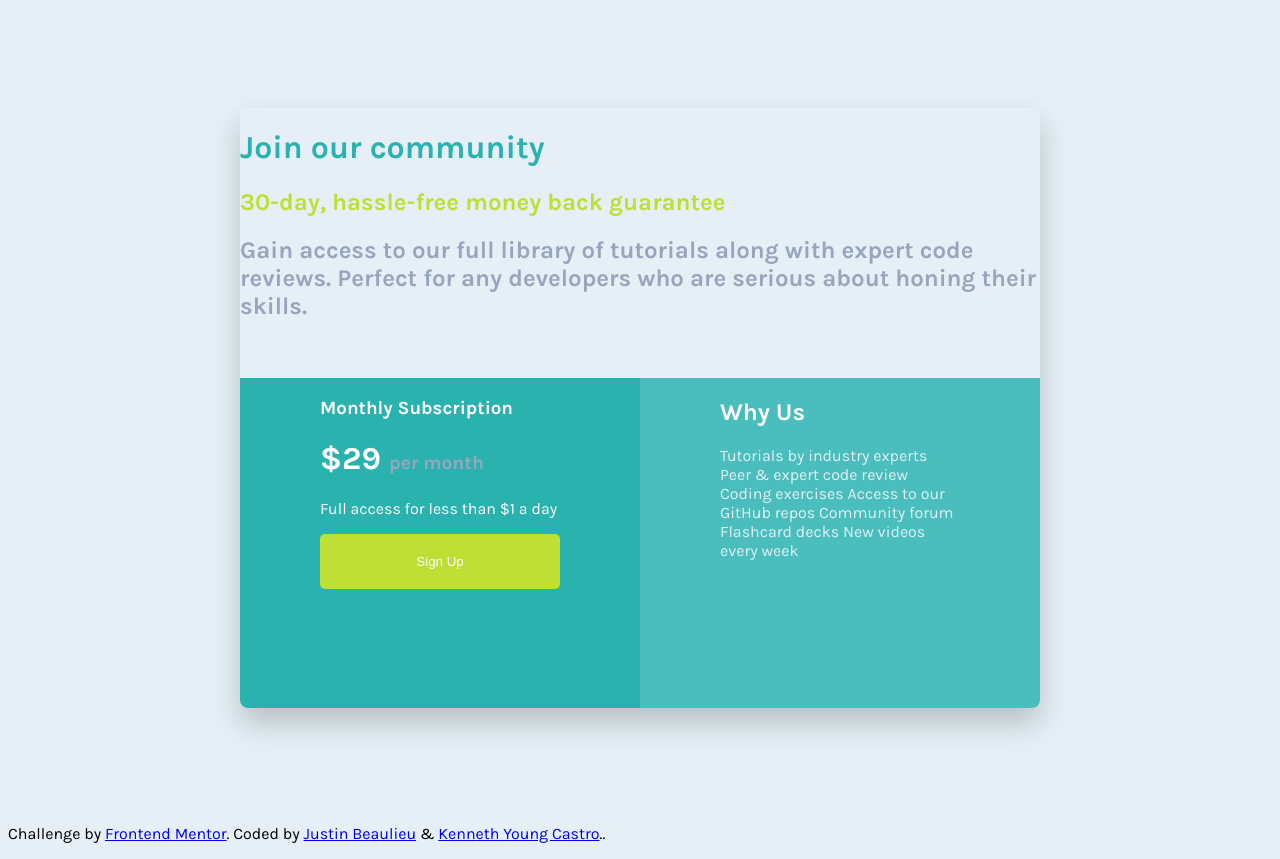
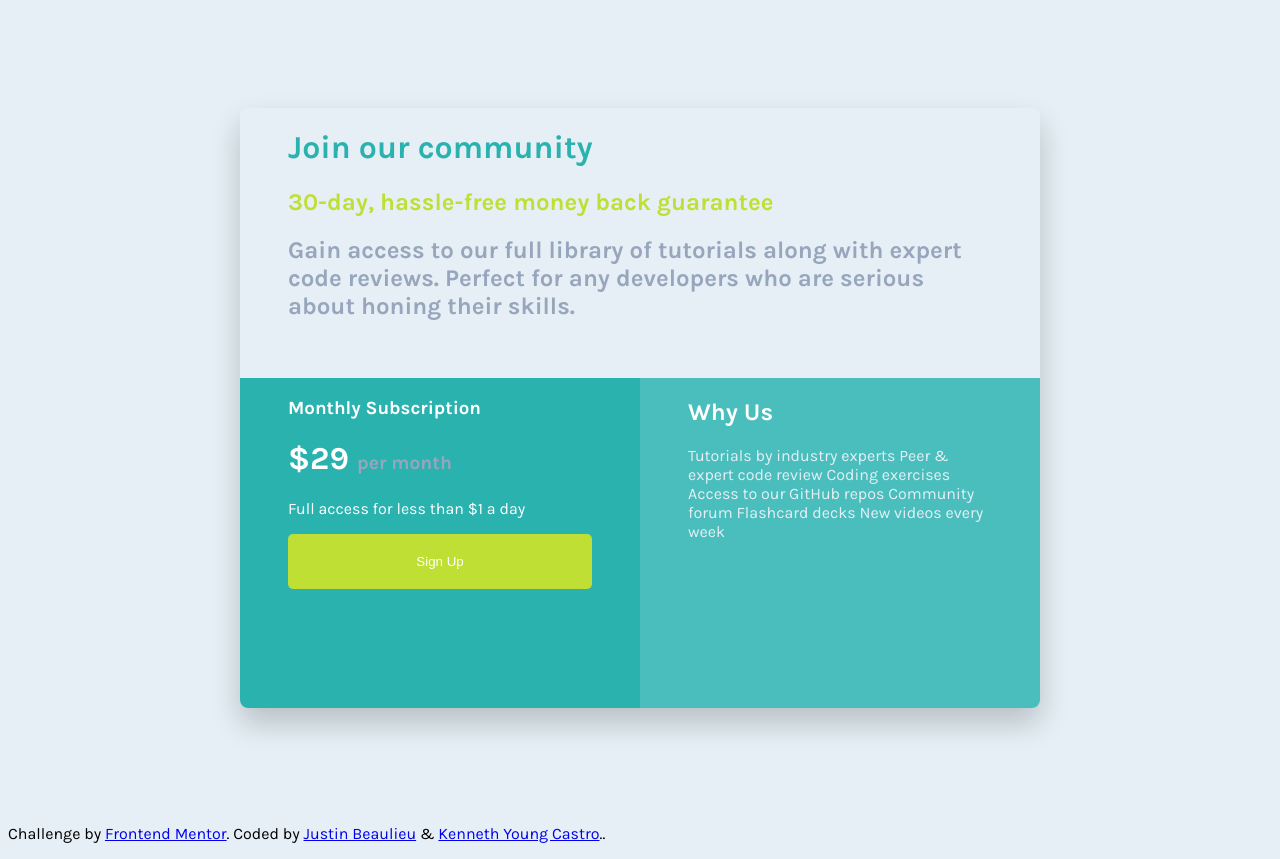
Before and after one commit to Beaulieu527/single-price-grid-component, a plain HTML site: page index.html in a window 1280 px wide. Drawn offline with Linux system fonts and the light colour scheme.

Commit message:
Styled inside container

```diff
--- a/index.css
+++ b/index.css
@@ -68,10 +68,10 @@ body {
 }
 
 .container {
-    padding-left: 5em;
-    padding-right: 5em;
-    margin-right: auto;
-    margin-left: auto;
+    padding-left: 3rem;
+    padding-right: 3rem;
+    /* margin-right: auto;
+    margin-left: auto; */
     /* width: 1170px; */
     /* width: 80%;
     display: flex;
--- a/index.html
+++ b/index.html
@@ -17,11 +17,13 @@
       <div class="card">
         <div class="grid">
           <div class=top-row>
-            <h1 class="primary">Join our community</h1>
-            <h2 class="secondary">30-day, hassle-free money back guarantee</h2>
-            <h2 class="text-muted">Gain access to our full library of tutorials along with expert code reviews.
-              Perfect for any developers who are serious about honing their skills.</h2>
-          </div>
+            <div class="container">
+              <h1 class="primary">Join our community</h1>
+              <h2 class="secondary">30-day, hassle-free money back guarantee</h2>
+              <h2 class="text-muted">Gain access to our full library of tutorials along with expert code reviews.
+                Perfect for any developers who are serious about honing their skills.</h2>
+              </div>
+            </div>
           <div class="bottom-row">
             <div class=column-left>
               <div class="container">
@@ -56,18 +58,6 @@
     </div>
 
 
-
-
-
-
-
-
-
-
-
-
-
-
     <footer>
       <p class="attribution">
         Challenge by <a href="https://www.frontendmentor.io?ref=challenge" target="_blank">Frontend Mentor</a>.
```
